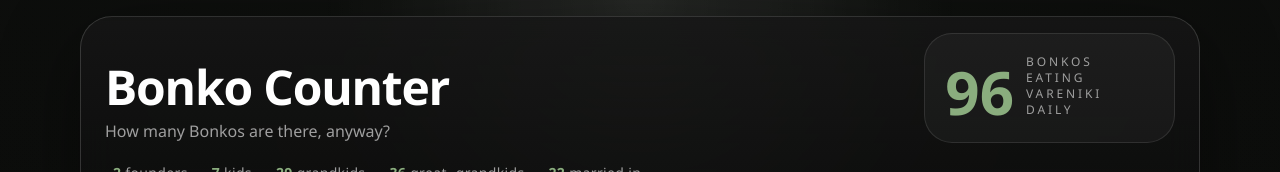
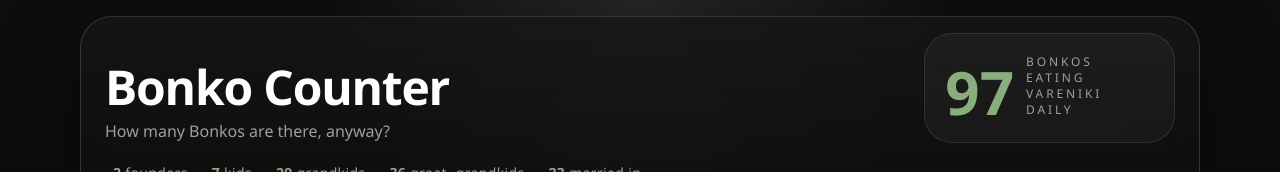
Before and after one commit to pavlikbond/bonko-counter, a React (Vite) app: page / in a window 1280 px wide. Shown: the top 172 px of the page. Built offline with nearby package versions, Linux system fonts and the light colour scheme.

Commit message:
added ian

```diff
--- a/src/data/familyTree.ts
+++ b/src/data/familyTree.ts
@@ -93,7 +93,12 @@ export const familyTree: FamilyMember = {
           spouse: { name: "Abby", lastName: "Bondarenko", bday: "02-03-2000" },
           children: [{ name: "Haddie", lastName: "Bondarenko", bday: "06-16-2024" }],
         },
-        { name: "Anna", lastName: "Bondarenko", bday: "06-26-2001" },
+        {
+          name: "Anna",
+          lastName: "Brandt",
+          bday: "06-26-2001",
+          spouse: { name: "Ian", lastName: "Brandt", bday: "01-29-2001" },
+        },
       ],
     },
     {
```
